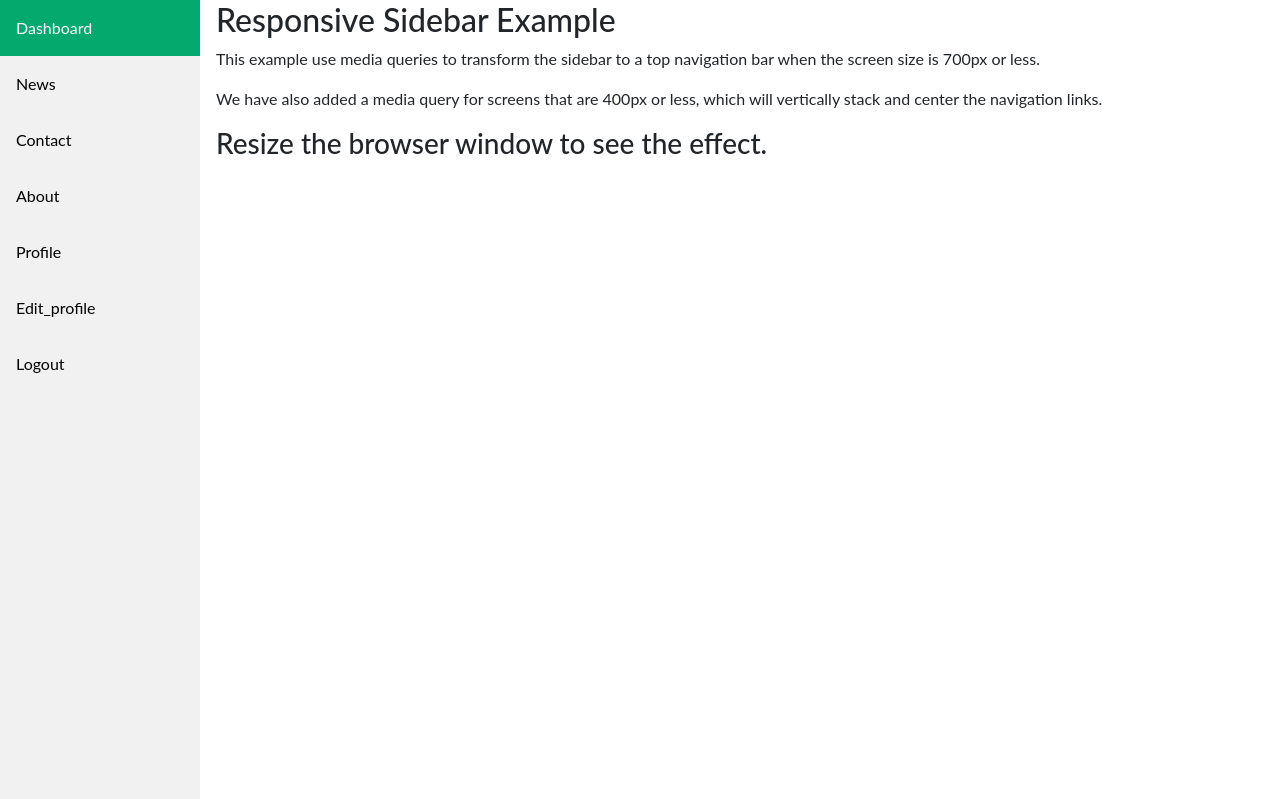
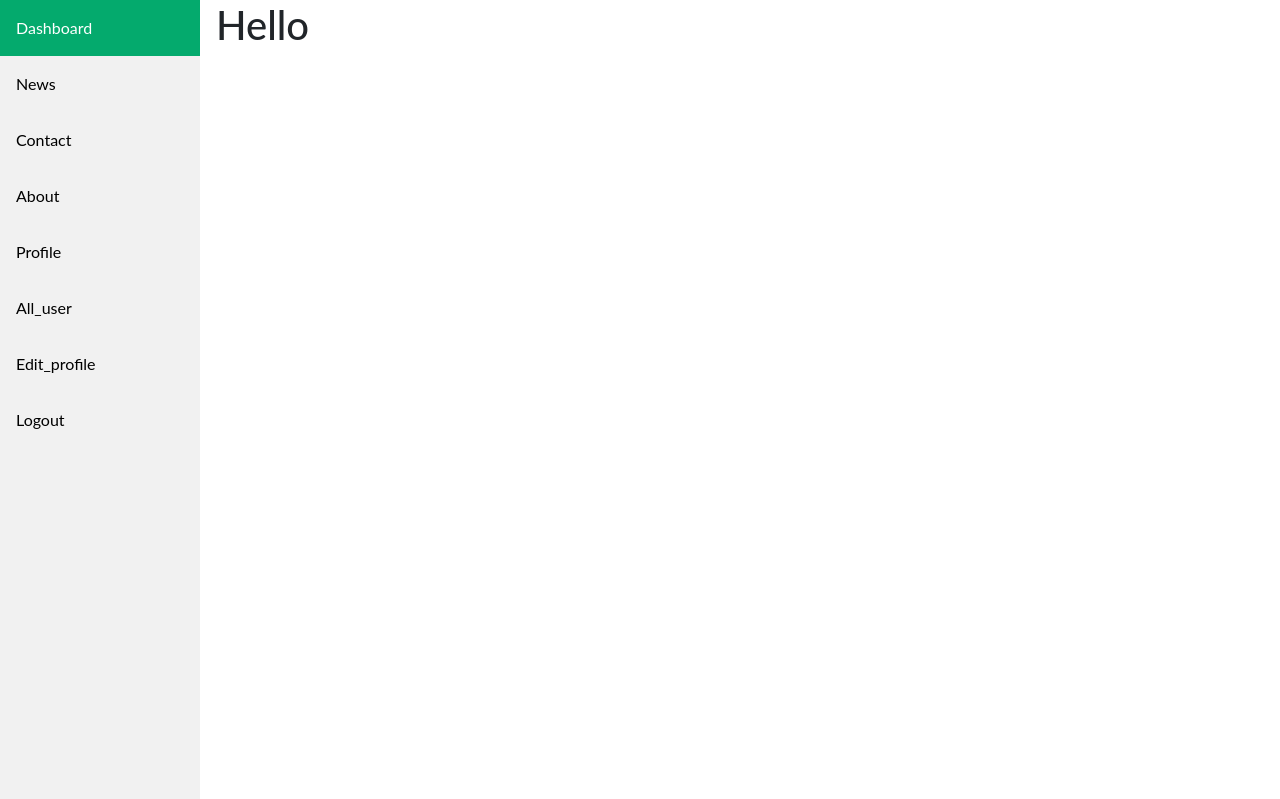
Before and after one commit to tarikul12/Fast_api, a FastAPI app: page /dashboard in a window 1280 px wide. Shown: the top 799 px of the page. Run offline with FastAPI, Linux system fonts and the light colour scheme; a user stored in the database is signed in.

Commit message:
update at night

```diff
--- a/Reg_login/main.py
+++ b/Reg_login/main.py
@@ -1,132 +1,48 @@
-# from fastapi import FastAPI, Form, Depends, Request, HTTPException
-# from fastapi.templating import Jinja2Templates
-# from sqlalchemy import Column, Integer, String, create_engine
-# from sqlalchemy.ext.declarative import declarative_base
-# from sqlalchemy.orm import sessionmaker
-# from passlib.context import CryptContext
-# from starlette.middleware.sessions import SessionMiddleware
-# from starlette.responses import RedirectResponse
-# # from database import get_db,SessionLocal
-# # from models import User
-# app = FastAPI()
-
-# # Set up session
-# app.add_middleware(SessionMiddleware, secret_key="supersecretkey")
-
-# # Set up Jinja2Templates
-# templates = Jinja2Templates(directory="templates")
-
-
-# # Utility to get a user by username
-# def get_user_by_username(db, username: str):
-#     return db.query(User).filter(User.username == username).first()
-
-# # Utility to verify password
-# def verify_password(plain_password, hashed_password):
-#     return pwd_context.verify(plain_password, hashed_password)
-
-# # Utility to hash password
-# def hash_password(password: str):
-#     return pwd_context.hash(password)
-
-# @app.get("/navbar")
-# def index(request: Request):
-#     return templates.TemplateResponse("navbar.html", {"request": request})
-
-# # Registration route
-# @app.get("/register")
-# def show_register_form(request: Request):
-#     return templates.TemplateResponse("register.html", {"request": request})
-
-# # @app.post("/register")
-# # def register_user(request: Request, username: str = Form(...), email: str = Form(...), password: str = Form(...), db: SessionLocal = Depends(get_db)):
-# #     user = get_user_by_username(db, username)
-# #     if user:
-# #         raise HTTPException(status_code=400, detail="Username already taken")
-
-# #     hashed_password = hash_password(password)
-# #     new_user = User(username=username, email=email, password=hashed_password)
-# #     db.add(new_user)
-# #     db.commit()
-# #     db.refresh(new_user)
-
-# #     return RedirectResponse("/login", status_code=303)
-
-# # Login route
-# @app.get("/login")
-# def show_login_form(request: Request):
-#     return templates.TemplateResponse("login.html", {"request": request})
-
-# # @app.post("/login")
-# # def login_user(request: Request, username: str = Form(...), password: str = Form(...), db: SessionLocal = Depends(get_db)):
-# #     user = get_user_by_username(db, username)
-# #     if not user or not verify_password(password, user.password):
-# #         raise HTTPException(status_code=400, detail="Invalid credentials")
-
-# #     request.session['username'] = user.username
-# #     return RedirectResponse("/dashboard", status_code=303)
-
-# # Dashboard route
-# @app.get("/dashboard")
-# def dashboard(request: Request):
-#     username = request.session.get('username')
-#     if not username:
-#         return RedirectResponse("/login")
-#     return templates.TemplateResponse("dashboard.html", {"request": request, "username": username})
-
-# # Logout route
-# @app.get("/logout")
-# def logout(request: Request):
-#     request.session.clear()
-#     return RedirectResponse("/login")
-
-# main.py
 from fastapi import FastAPI, Request, Form, Depends, HTTPException, status
 from fastapi.responses import RedirectResponse
 from fastapi.staticfiles import StaticFiles
 from fastapi.templating import Jinja2Templates
+from sqlalchemy import Column, Integer, String, create_engine
+from sqlalchemy.ext.declarative import declarative_base
+from sqlalchemy.orm import sessionmaker, Session
 from passlib.context import CryptContext
 from pydantic import BaseModel
 from typing import Optional
 from uuid import uuid4
+import os
+from starlette.middleware.sessions import SessionMiddleware
+from database import get_db
+from models import User
+
+
+# Initialize FastAPI app
 app = FastAPI()
 
-# Password hashing context
-pwd_context = CryptContext(schemes=["bcrypt"], deprecated="auto")
+secret_key = os.getenv("SECRET_KEY", "fallback_dev_key_for_local")
+app.add_middleware(SessionMiddleware, secret_key="secret_key")
+
 
 # Templates and Static Files
 app.mount("/static", StaticFiles(directory="static"), name="static")
 templates = Jinja2Templates(directory="templates")
 
-# In-memory database and sessions
-fake_users_db = {}
-sessions = {}
-
-# User model
-class User(BaseModel):
-    username: str
-    email: str
-    hashed_password: str
-
-class UserCreate(BaseModel):
-    username: str
-    email: str
-    password: str
-
-# Utility functions
-def verify_password(plain_password, hashed_password):
-    return pwd_context.verify(plain_password, hashed_password)
 
 def get_password_hash(password):
     return pwd_context.hash(password)
 
-def get_user(db, username: str):
-    return db.get(username)
+def verify_password(plain_password, hashed_password):
+    return pwd_context.verify(plain_password, hashed_password)
 
-def authenticate_user(username: str, password: str):
-    user = get_user(fake_users_db, username)
+def hash_password(password: str) -> str:
+    return pwd_context.hash(password)
+
+def get_user(db: Session, username: str):
+    return db.query(User).filter(User.username == username).first()
+
+def authenticate_user(db: Session, username: str, password: str):
+    user = get_user(db, username)
     if not user or not verify_password(password, user.hashed_password):
-        return False
+        return None
     return user
 
 @app.get("/about")
@@ -142,79 +58,91 @@ async def register_form(request: Request):
     return templates.TemplateResponse("register.html", {"request": request})
 
 @app.post("/register")
-async def register_user(request: Request, username: str = Form(...), email: str = Form(...), password: str = Form(...)):
-    if username in fake_users_db:
+async def register_user(request: Request, username: str = Form(...), email: str = Form(...), password: str = Form(...), db: Session = Depends(get_db)):
+    if get_user(db, username):
         return templates.TemplateResponse("register.html", {"request": request, "error": "Username already registered"})
 
     hashed_password = get_password_hash(password)
     new_user = User(username=username, email=email, hashed_password=hashed_password)
-    fake_users_db[username] = new_user
+    db.add(new_user)
+    db.commit()
     return RedirectResponse(url="/login", status_code=status.HTTP_302_FOUND)
 
 @app.get("/login")
-async def login_form(request: Request,user =None):
+async def login_form(request: Request):
     return templates.TemplateResponse("login.html", {"request": request})
 
 @app.post("/login")
-async def login_user(request: Request, username: str = Form(...), password: str = Form(...)):
-    user = authenticate_user(username, password)
-    if not user:
-        return templates.TemplateResponse("login.html", {"request": request, "error": "Incorrect username or password"})
+async def login(request: Request, db: Session = Depends(get_db)):
+    form_data = await request.form()
+    username = form_data.get("username")
+    password = form_data.get("password")
 
-    session_id = str(uuid4())
-    sessions[session_id] = user.username
-    response = RedirectResponse(url="/dashboard", status_code=status.HTTP_302_FOUND)
-    response.set_cookie(key="session_id", value=session_id)
-    return response
 
-def get_current_user(request: Request):
-    session_id = request.cookies.get("session_id")
-    username = sessions.get(session_id)
+    user = db.query(User).filter(User.username == username).first()
+    if user and user.verify_password(password):
+        request.session["username"] = user.username
+        return RedirectResponse(url="/dashboard", status_code=status.HTTP_302_FOUND)
+    return {"error": "Invalid credentials"}
+
+@app.get("/dashboard")
+async def dashboard(request: Request, db: Session = Depends(get_db)):
+    session_id = request.session.get("session_id")
+    if not session_id:
+        return RedirectResponse(url="/login", status_code=status.HTTP_302_FOUND)
+    users = db.query(User).all()
+    return templates.TemplateResponse("dashboard.html", {"request": request, "users": users})
+
+@app.get('/all_user')
+async def all_user(request: Request, db: Session = Depends(get_db)):
+      users = db.query(User).all()
+      return templates.TemplateResponse("all_user.html", {"request": request, "users": users})
+
+@app.get("/logout")
+async def logout(request: Request):
+    request.session.clear()  # Clear all session data
+    return RedirectResponse(url="/login", status_code=status.HTTP_302_FOUND)
+
+
+def get_current_user(request: Request, db: Session):
+
+    username = request.session.get("username")
+
     if not username:
         return None
-    return get_user(fake_users_db, username)
+
+    user = db.query(User).filter(User.username == username).first()
+    return user
+
 
 @app.get("/profile")
-async def profile(request: Request):
-    current_user = get_current_user(request)
-    if not current_user:
-        return RedirectResponse(url="/login", status_code=status.HTTP_302_FOUND)
-    return templates.TemplateResponse("profile.html", {"request": request, "user": current_user})
-
-@app.get("/profile/edit")
-async def edit_profile(request: Request):
-    current_user = get_current_user(request)
-    if not current_user:
-        return RedirectResponse(url="/login", status_code=status.HTTP_302_FOUND)
-    return templates.TemplateResponse("edit_profile.html", {"request": request, "user": current_user})
-
-@app.post("/profile/edit")
-async def update_profile(request: Request, username: str = Form(...), email: str = Form(...)):
-    current_user = get_current_user(request)
+async def profile(request: Request, db: Session = Depends(get_db)):
+    current_user = get_current_user(request, db)
     if not current_user:
         return RedirectResponse(url="/login", status_code=status.HTTP_302_FOUND)
 
-    # Update user details using attribute assignment
+    return templates.TemplateResponse("profile.html", {"request": request, "current_user": current_user})
+
+
+
+@app.get("/profile/edit")
+async def edit_profile(request: Request, db: Session = Depends(get_db)):
+    current_user = get_current_user(request, db)
+    if not current_user:
+        return RedirectResponse(url="/login", status_code=status.HTTP_302_FOUND)
+    return templates.TemplateResponse("edit_profile.html", {"request": request, "current_user": current_user})
+
+
+@app.post("/profile/edit")
+async def update_profile(request: Request, username: str = Form(...), email: str = Form(...), db: Session = Depends(get_db)):
+    current_user = get_current_user(request, db)
+    if not current_user:
+        return RedirectResponse(url="/login", status_code=status.HTTP_302_FOUND)
+
+    # Update user details
     current_user.username = username
     current_user.email = email
-
-    # Save the updated user to the database if needed
-    # For example, if you are using an ORM like SQLAlchemy, you might need to commit the changes:
-    # db_session.add(current_user)
-    # db_session.commit()
+    db.commit()  # Save the changes
 
     # Redirect to the profile page after update
     return RedirectResponse(url="/profile", status_code=status.HTTP_302_FOUND)
-
-
-
-@app.get("/dashboard")
-async def dashboard(request: Request):
-    return templates.TemplateResponse("dashboard.html", {"request": request})
-
-
-@app.get("/logout")
-async def logout(request: Request):
-    response = RedirectResponse(url="/login", status_code=status.HTTP_302_FOUND)
-    response.delete_cookie(key="session_id")
-    return response
--- a/Reg_login/static/css/dashboard_sidebar.css
+++ b/Reg_login/static/css/dashboard_sidebar.css
@@ -1,26 +1,54 @@
-#sidebar-wrapper {
-    min-width: 250px;
-    max-width: 250px;
-    height: 100vh;
-    position: sticky;
-    transition: all 0.3s;
-}
+body {
+    margin: 0;
+    font-family: "Lato", sans-serif;
+  }
 
-#page-content-wrapper {
-    width: 100%;
-    padding-left: 250px;
-    transition: all 0.3s;
-}
+  .sidebar {
+    margin: 0;
+    padding: 0;
+    width: 200px;
+    background-color: #f1f1f1;
+    position: fixed;
+    height: 100%;
+    overflow: auto;
+  }
 
-#menu-toggle {
-    margin-top: 10px;
-}
+  .sidebar a {
+    display: block;
+    color: black;
+    padding: 16px;
+    text-decoration: none;
+  }
 
-/* Toggle Sidebar - Collapse */
-.toggled #sidebar-wrapper {
-    margin-left: -250px;
-}
+  .sidebar a.active {
+    background-color: #04AA6D;
+    color: white;
+  }
 
-.toggled #page-content-wrapper {
-    padding-left: 0;
-}
+  .sidebar a:hover:not(.active) {
+    background-color: #555;
+    color: white;
+  }
+
+  div.content {
+    margin-left: 200px;
+    padding: 1px 16px;
+    height: 1000px;
+  }
+
+  @media screen and (max-width: 700px) {
+    .sidebar {
+      width: 100%;
+      height: auto;
+      position: relative;
+    }
+    .sidebar a {float: left;}
+    div.content {margin-left: 0;}
+  }
+
+  @media screen and (max-width: 400px) {
+    .sidebar a {
+      text-align: center;
+      float: none;
+    }
+  }
--- /dev/null
+++ b/Reg_login/static/css/login.css
@@ -0,0 +1,5 @@
+.form-center {
+    display: flex;
+    flex-direction: column;
+    align-items: center;
+}
--- a/Reg_login/templates/dashboard.html
+++ b/Reg_login/templates/dashboard.html
@@ -1,15 +1,6 @@
-{% include 'dashboard_sidebar.html' %}
-{% block content %}
+{% include 'dashboard_sidebar.html' %} {% block content %}
 
-
-
-  <div class="content">
-    <h2>Responsive Sidebar Example</h2>
-    <p>This example use media queries to transform the sidebar to a top navigation bar when the screen size is 700px or less.</p>
-    <p>We have also added a media query for screens that are 400px or less, which will vertically stack and center the navigation links.</p>
-    <h3>Resize the browser window to see the effect.</h3>
+<div class="content">
+<h1>Hello</h1>
 </div>
-
-
-
 {% endblock %}
--- a/Reg_login/templates/dashboard_sidebar.html
+++ b/Reg_login/templates/dashboard_sidebar.html
@@ -1,66 +1,12 @@
     <link href="https://cdn.jsdelivr.net/npm/bootstrap@5.3.0/dist/css/bootstrap.min.css" rel="stylesheet">
-    <style>
-        body {
-          margin: 0;
-          font-family: "Lato", sans-serif;
-        }
-
-        .sidebar {
-          margin: 0;
-          padding: 0;
-          width: 200px;
-          background-color: #f1f1f1;
-          position: fixed;
-          height: 100%;
-          overflow: auto;
-        }
-
-        .sidebar a {
-          display: block;
-          color: black;
-          padding: 16px;
-          text-decoration: none;
-        }
-
-        .sidebar a.active {
-          background-color: #04AA6D;
-          color: white;
-        }
-
-        .sidebar a:hover:not(.active) {
-          background-color: #555;
-          color: white;
-        }
-
-        div.content {
-          margin-left: 200px;
-          padding: 1px 16px;
-          height: 1000px;
-        }
-
-        @media screen and (max-width: 700px) {
-          .sidebar {
-            width: 100%;
-            height: auto;
-            position: relative;
-          }
-          .sidebar a {float: left;}
-          div.content {margin-left: 0;}
-        }
-
-        @media screen and (max-width: 400px) {
-          .sidebar a {
-            text-align: center;
-            float: none;
-          }
-        }
-        </style>
+    <link rel="stylesheet" href="{{ url_for('static', path='css/dashboard_sidebar.css') }}">
     <div class="sidebar">
         <a class="active" href="/dashboard">Dashboard</a>
         <a href="#news">News</a>
         <a href="#contact">Contact</a>
         <a href="/about">About</a>
         <a href="/profile">Profile</a>
+        <a href="/all_user">All_user</a>
         <a href="/profile/edit">Edit_profile</a>
         <a href="/logout">Logout</a>
     </div>
--- a/Reg_login/templates/home.html
+++ b/Reg_login/templates/home.html
@@ -1,6 +1,4 @@
 {% include 'base.html' %}
-
-
 {% block content %}
 <link rel="stylesheet" href="{{ url_for('static', path='css/home.css') }}">
 <link rel="stylesheet" href="https://cdnjs.cloudflare.com/ajax/libs/bootstrap-icons/1.8.1/font/bootstrap-icons.min.css">
```
Also changed, not shown: Reg_login/database.py (+14 -22 lines), Reg_login/models.py (+12 -17 lines), Reg_login/static/css/edit_profile.css (added, +62 -0 lines), Reg_login/templates/all_user.html (added, +50 -0 lines), Reg_login/templates/edit_profile.html (+6 -3 lines), Reg_login/templates/login.html (+17 -9 lines), Reg_login/templates/profile.html (+4 -3 lines), Reg_login/login.db (added).
